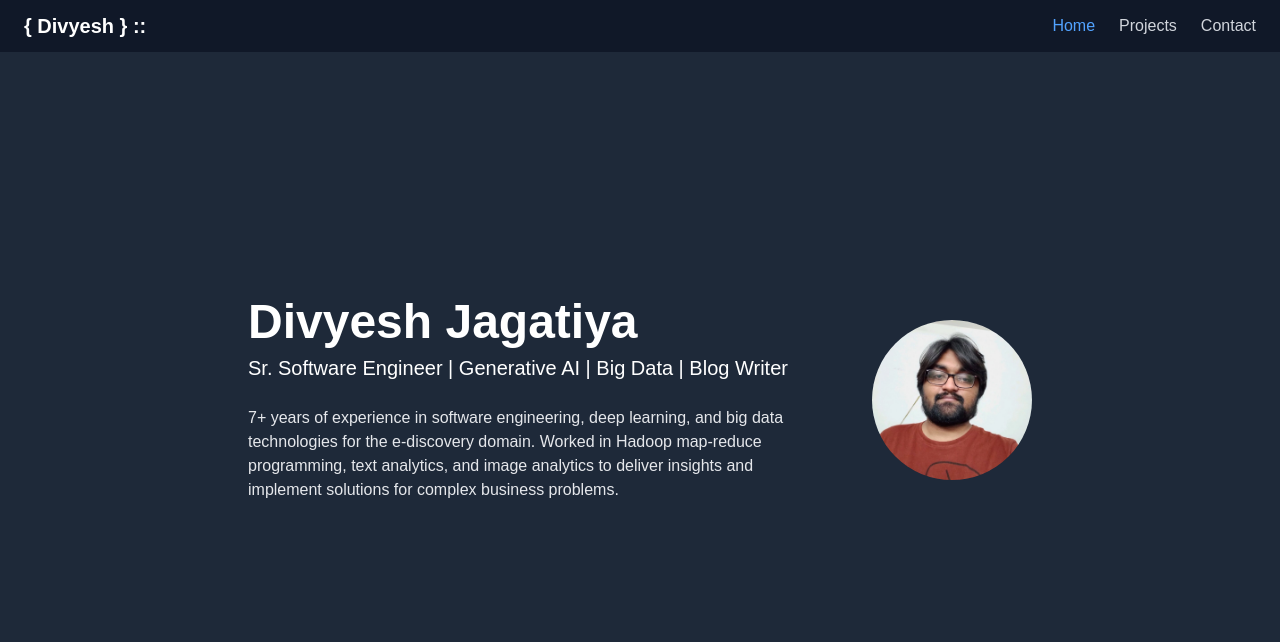
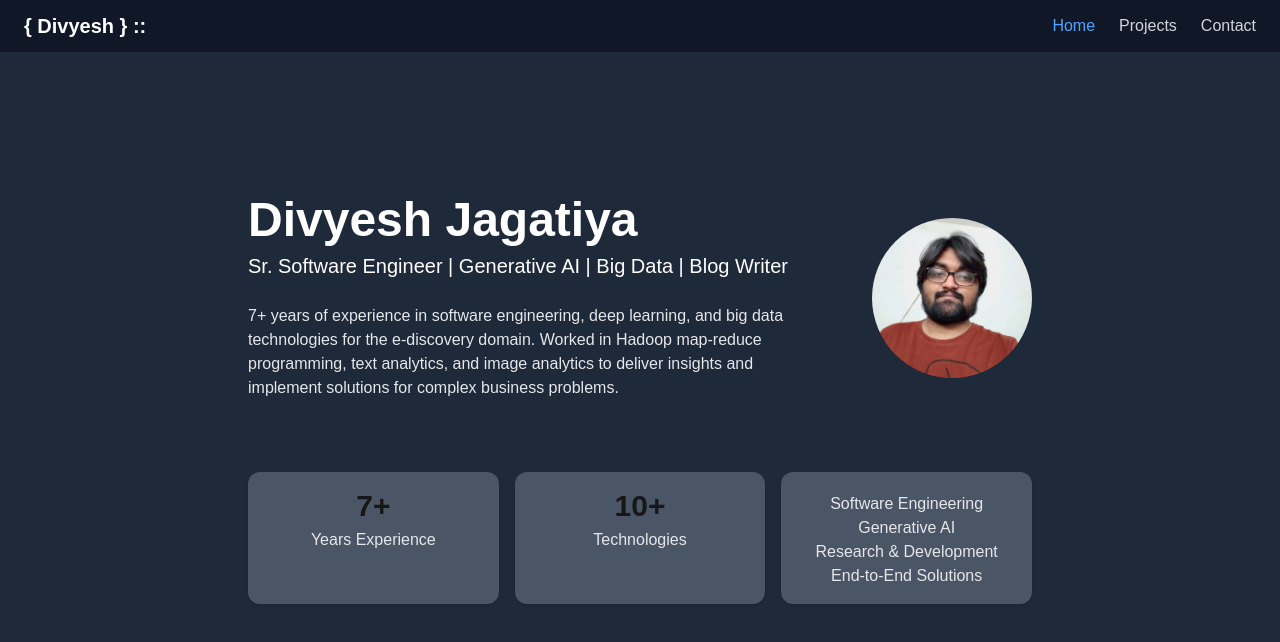
Before and after one commit to djagatiya/my-portfolio, a Next.js app: page / in a window 1280 px wide. Shown: the top 642 px of the page. Built offline with nearby package versions, Linux system fonts and the light colour scheme.

Commit message:
added cards in top intro

```diff
--- a/src/app/page.js
+++ b/src/app/page.js
@@ -28,7 +28,8 @@ export default function Home() {
 
       {/* Intro Section */}
       <section id="intro" className="snap-start min-h-screen flex items-center justify-center bg-gray-800 px-6">
-        <div className="flex flex-col md:flex-row items-center gap-12 max-w-5xl">
+        <div className="flex flex-col items-center gap-6 max-w-5xl">
+          <div className="flex flex-col md:flex-row items-center gap-12">
             <div className="text-center md:text-left max-w-xl text-white">
               <h1 className="text-5xl font-bold">Divyesh Jagatiya</h1>
               <p className="text-xl mt-2">Sr. Software Engineer | Generative AI | Big Data | Blog Writer</p>
@@ -45,6 +46,26 @@ export default function Home() {
                 fill
                 className="rounded-full object-cover"
               />
+            </div>
+          </div>
+          {/* Cards at the bottom of the section */}
+          <div className="mt-12 w-full max-w-5xl mx-auto grid grid-cols-1 sm:grid-cols-2 lg:grid-cols-3 gap-4">
+            <div className="bg-gray-600 p-4 rounded-xl text-center shadow hover:shadow-lg transition">
+              <p className="text-3xl font-bold">7+</p>
+              <p className="text-gray-200 mt-1">Years Experience</p>
+            </div>
+            <div className="bg-gray-600 p-4 rounded-xl text-center shadow hover:shadow-lg transition">
+              <p className="text-3xl font-bold">10+</p>
+              <p className="text-gray-200 mt-1">Technologies</p>
+            </div>
+            <div className="bg-gray-600 p-4 rounded-xl text-center shadow hover:shadow-lg transition">
+              <p className="text-gray-200 mt-1">
+                Software Engineering<br/>
+                Generative AI <br/>
+                Research & Development<br/>
+                End-to-End Solutions<br/>
+              </p>
+            </div>
           </div>
         </div>
       </section>
```
Lines whose indentation alone changed are shown as unchanged.
